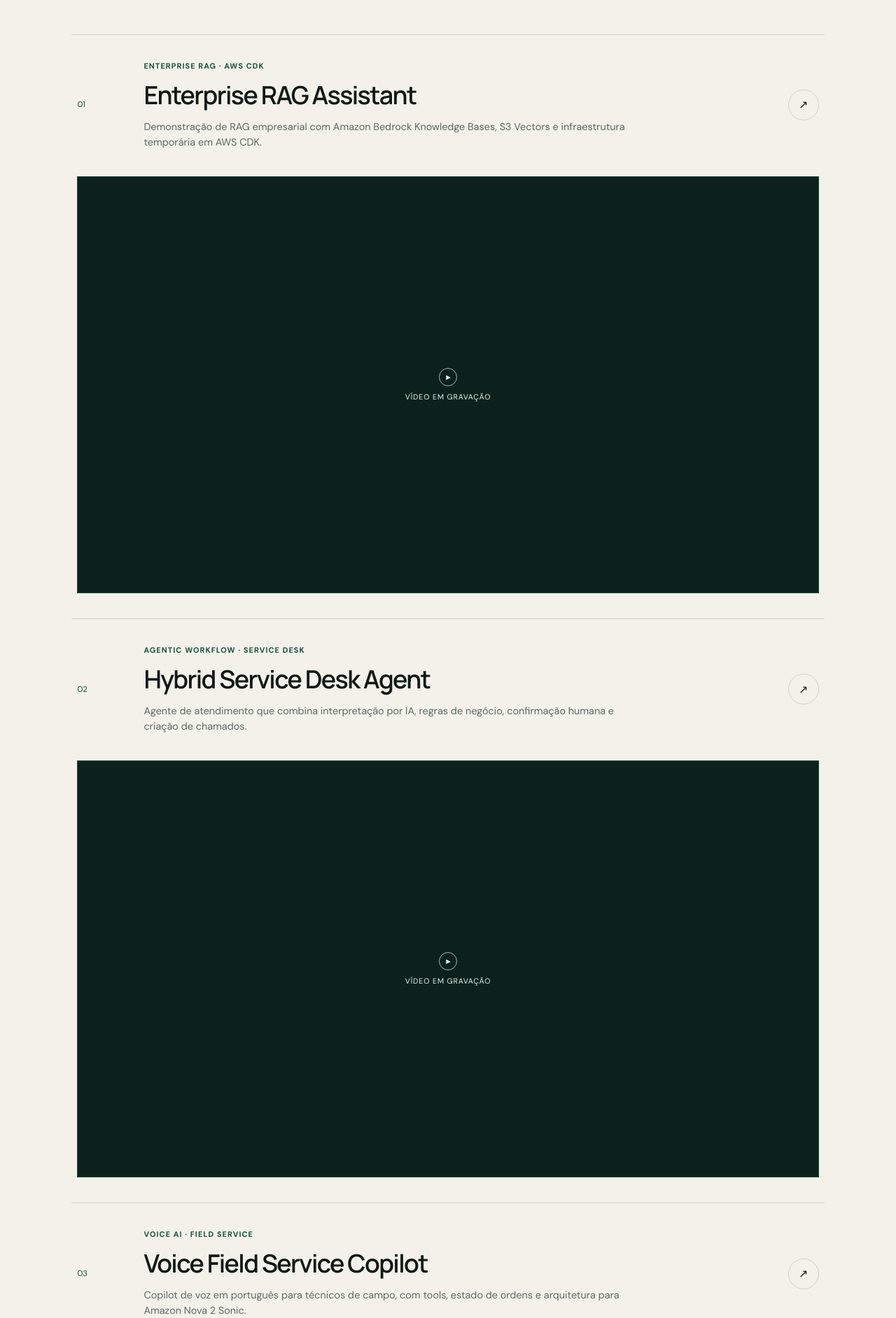
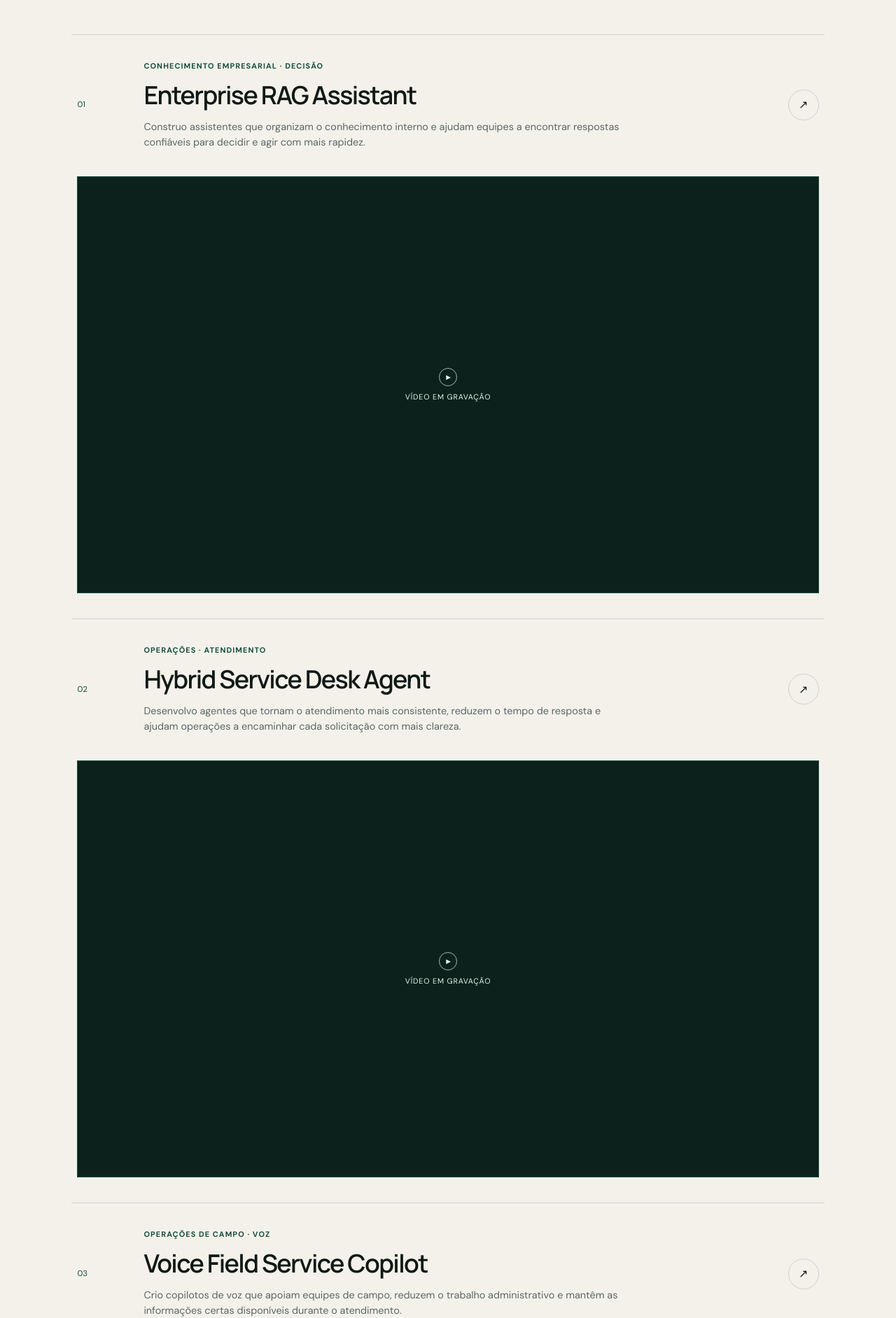
Before and after one commit to caleo-hub/site-pessoal-caleo, a Next.js app: page / in a window 1280 px wide. Shown: the part 2517-4401 px from the top of the page at 70% size. Built offline with nearby package versions, Linux system fonts and the light colour scheme; no server answers.

Commit message:
copy: destacar valor de negócio nos projetos

```diff
--- a/src/app/page.tsx
+++ b/src/app/page.tsx
@@ -32,34 +32,34 @@ const capabilities = [
 const projects = [
   {
     name: "Enterprise RAG Assistant",
-    tag: "Enterprise RAG · AWS CDK",
+    tag: "Conhecimento empresarial · Decisão",
     description:
-      "Demonstração de RAG empresarial com Amazon Bedrock Knowledge Bases, S3 Vectors e infraestrutura temporária em AWS CDK.",
+      "Construo assistentes que organizam o conhecimento interno e ajudam equipes a encontrar respostas confiáveis para decidir e agir com mais rapidez.",
     href: "https://github.com/caleo-hub/enterprise-rag-assistant",
     videoKey: "enterprise-rag-assistant/demo.mp4"
   },
   {
     name: "Hybrid Service Desk Agent",
-    tag: "Agentic Workflow · Service Desk",
+    tag: "Operações · Atendimento",
     description:
-      "Agente de atendimento que combina interpretação por IA, regras de negócio, confirmação humana e criação de chamados.",
+      "Desenvolvo agentes que tornam o atendimento mais consistente, reduzem o tempo de resposta e ajudam operações a encaminhar cada solicitação com mais clareza.",
     href: "https://github.com/caleo-hub/hybrid-service-desk-agent",
     videoKey: "hybrid-service-desk-agent/demo.mp4"
   },
   {
     name: "Voice Field Service Copilot",
-    tag: "Voice AI · Field Service",
+    tag: "Operações de campo · Voz",
     description:
-      "Copilot de voz em português para técnicos de campo, com tools, estado de ordens e arquitetura para Amazon Nova 2 Sonic.",
+      "Crio copilotos de voz que apoiam equipes de campo, reduzem o trabalho administrativo e mantêm as informações certas disponíveis durante o atendimento.",
     href: "https://github.com/caleo-hub/voice-field-service-copilot",
     videoKey: "voice-field-service-copilot/demo.mp4",
     audioToggle: true
   },
   {
     name: "violence-detection-acoustic-scenes",
-    tag: "Pesquisa acadêmica · TCC UFBA",
+    tag: "Inteligência de áudio · TCC UFBA",
     description:
-      "Meu TCC em Engenharia Elétrica na UFBA: aprendizado de máquina para detecção de violência a partir de cenas acústicas reais.",
+      "Pesquisa em inteligência de áudio e deep learning para reconhecer padrões complexos em cenas acústicas reais, na fronteira entre sinais, aprendizagem e percepção computacional.",
     href: "https://github.com/caleo-hub/violence-detection-acoustic-scenes",
     imageSrc: "/projects/violence-detection-acoustic-scenes.png"
   }
@@ -229,9 +229,9 @@ export default function HomePage() {
         </div>
         <div className="research__content">
           <div className="section-label section-label--light">Pesquisa atual · MBA USP/Esalq</div>
-          <h2>Clustering de chamados de Service Desk com apoio de LLMs.</h2>
+          <h2>Quando LLMs ajudam a descobrir estrutura em dados não estruturados.</h2>
           <p>
-            Investigo como o pré-processamento semântico controlado por modelos de linguagem pode melhorar a coesão, interpretabilidade e utilidade operacional de pipelines tradicionais de aprendizado não supervisionado.
+            No MBA em Data Science, investigo como modelos de linguagem podem ampliar a análise de dados não estruturados e gerar conhecimento útil para operações complexas.
           </p>
           <div className="research__metrics">
             <span>Embeddings</span><span>Topic Modeling</span><span>Clustering</span><span>Explainable AI</span>
```
Also changed, not shown: 1 other file (tests, documents, lock files or other folders).
